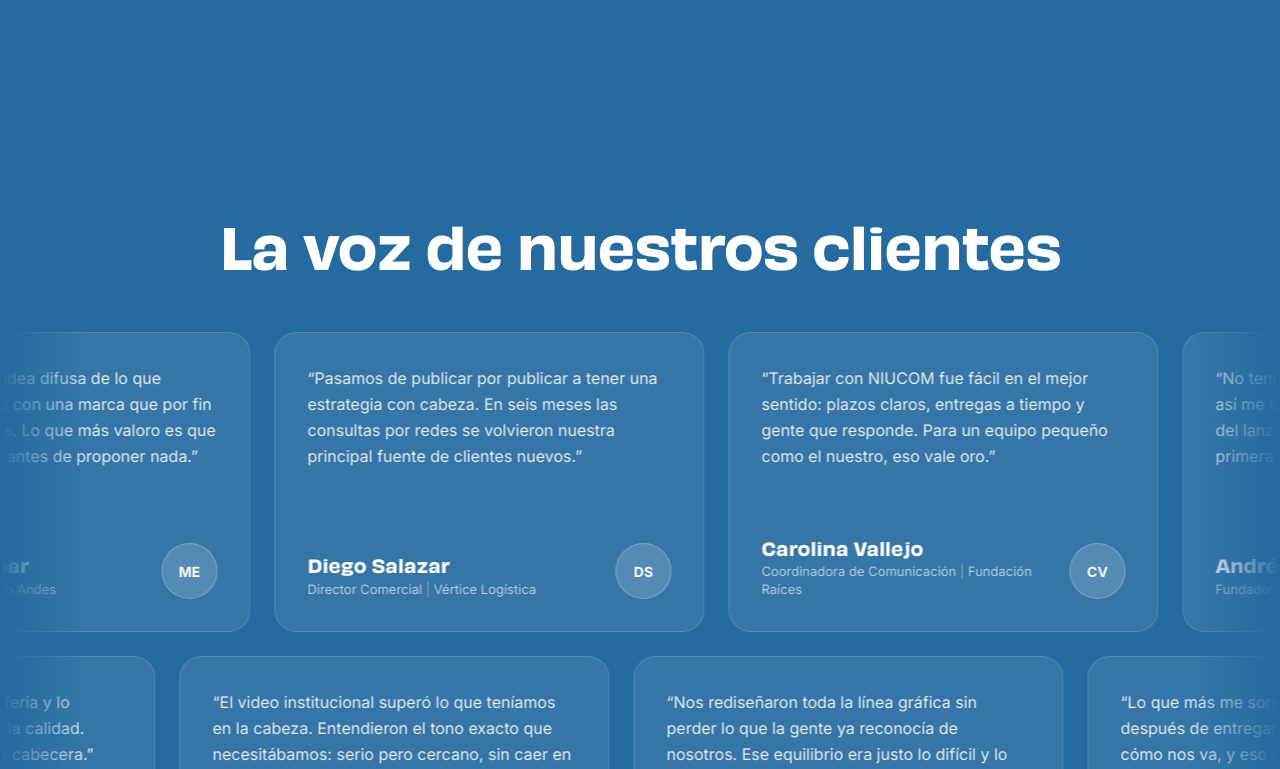
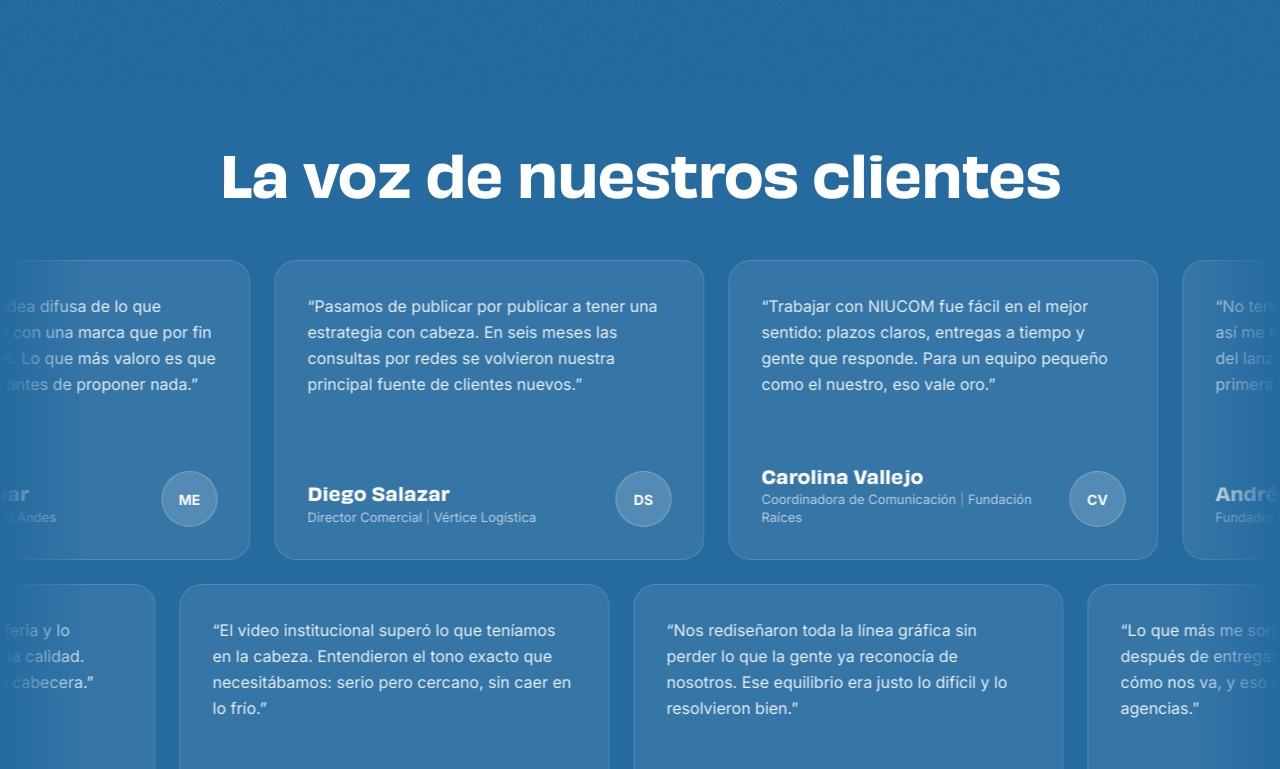
Before and after one commit to grapheting-oss/claude-, a Next.js app: page / in a window 1280 px wide. Shown: the part 6211-6980 px from the top of the page. Built offline with nearby package versions, Linux system fonts and the light colour scheme.

Commit message:
Tighten the gap above the testimonials heading

```diff
--- a/src/components/ClientTestimonials.tsx
+++ b/src/components/ClientTestimonials.tsx
@@ -127,7 +127,7 @@ function Row({
 
 export function ClientTestimonials() {
   return (
-    <section className="bg-[#256ba0] py-24 text-white md:py-28">
+    <section className="bg-[#256ba0] pb-24 pt-8 text-white md:pb-28 md:pt-10">
       <h2 className="font-display mx-auto max-w-[1320px] px-5 text-center text-[clamp(32px,4.4vw,56px)] font-bold leading-tight tracking-tight md:px-10">
         La voz de nuestros clientes
       </h2>
```
